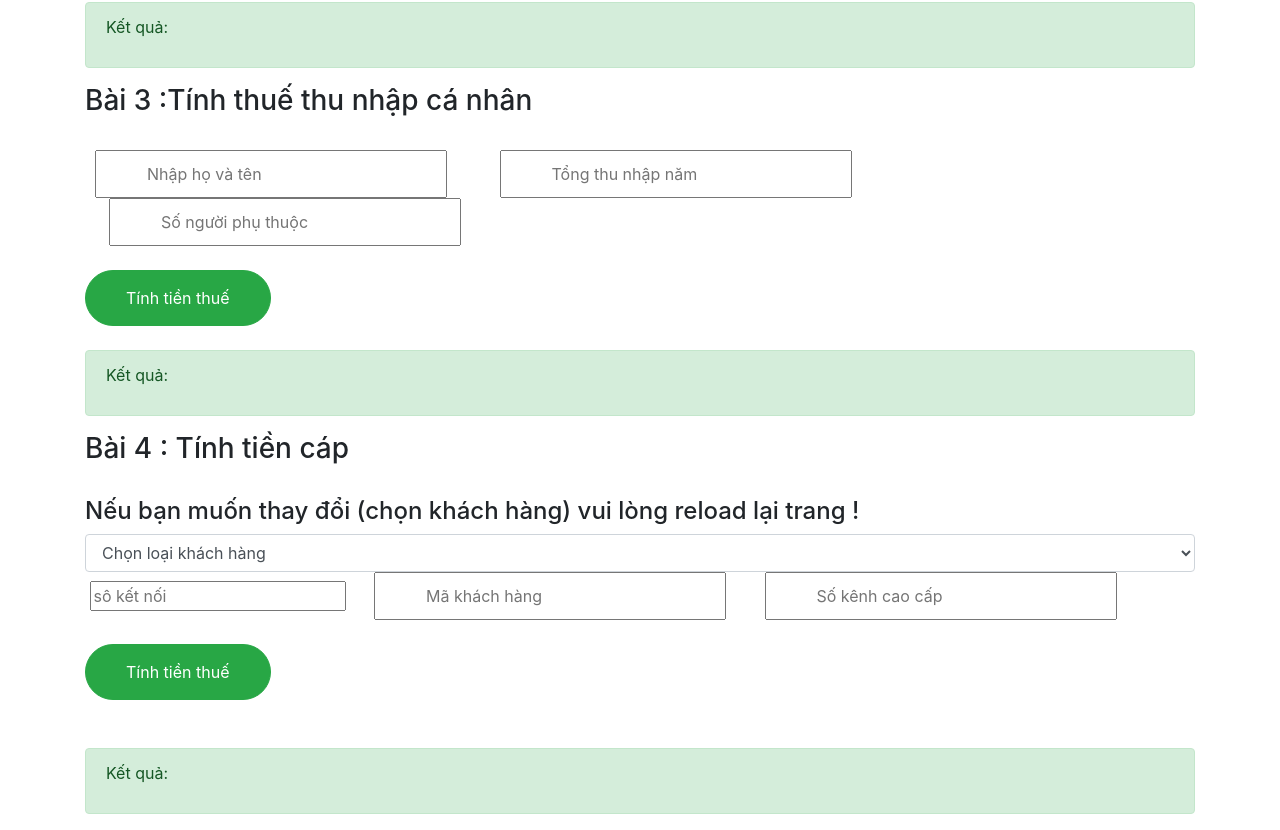
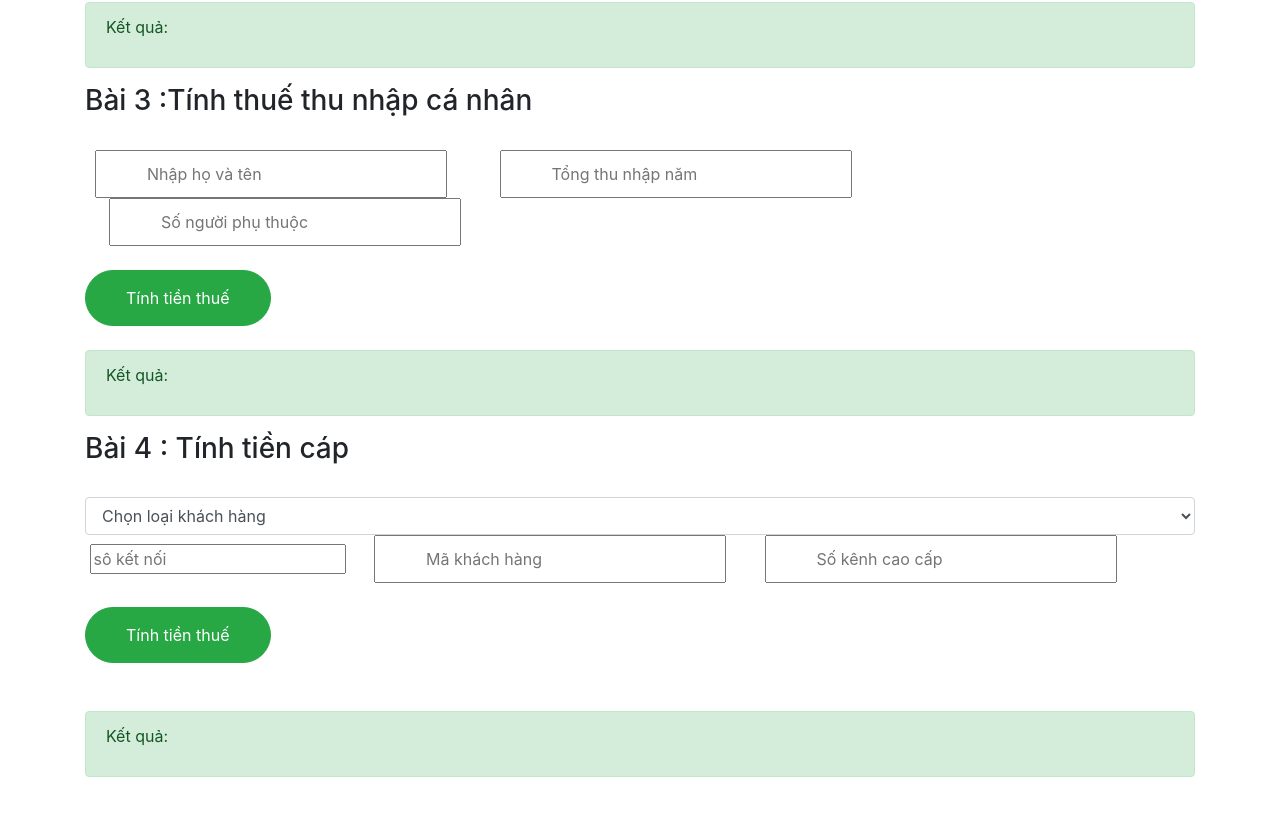
Before and after one commit to nguyentay52636/CODE_BAITAP_JS, a plain HTML site: page BT_buoi_15_js/index.html in a window 1280 px wide. Shown: the part 545-1375 px from the top of the page. After the commit the page ends 1338 px from the top, so only its background shows below. Drawn offline with nearby package versions, Linux system fonts and the light colour scheme.

Commit message:
Update index.html

```diff
--- a/BT_buoi_15_js/index.html
+++ b/BT_buoi_15_js/index.html
@@ -99,7 +99,6 @@
  <div class="container">
 <h3> Bài 4 : Tính tiền cáp</h3>
 <br>
-<h4>Nếu bạn muốn thay đổi (chọn khách hàng) vui lòng reload lại trang !</h4>
 <div class="row">
 <div class="col-12">
 <div>
```
